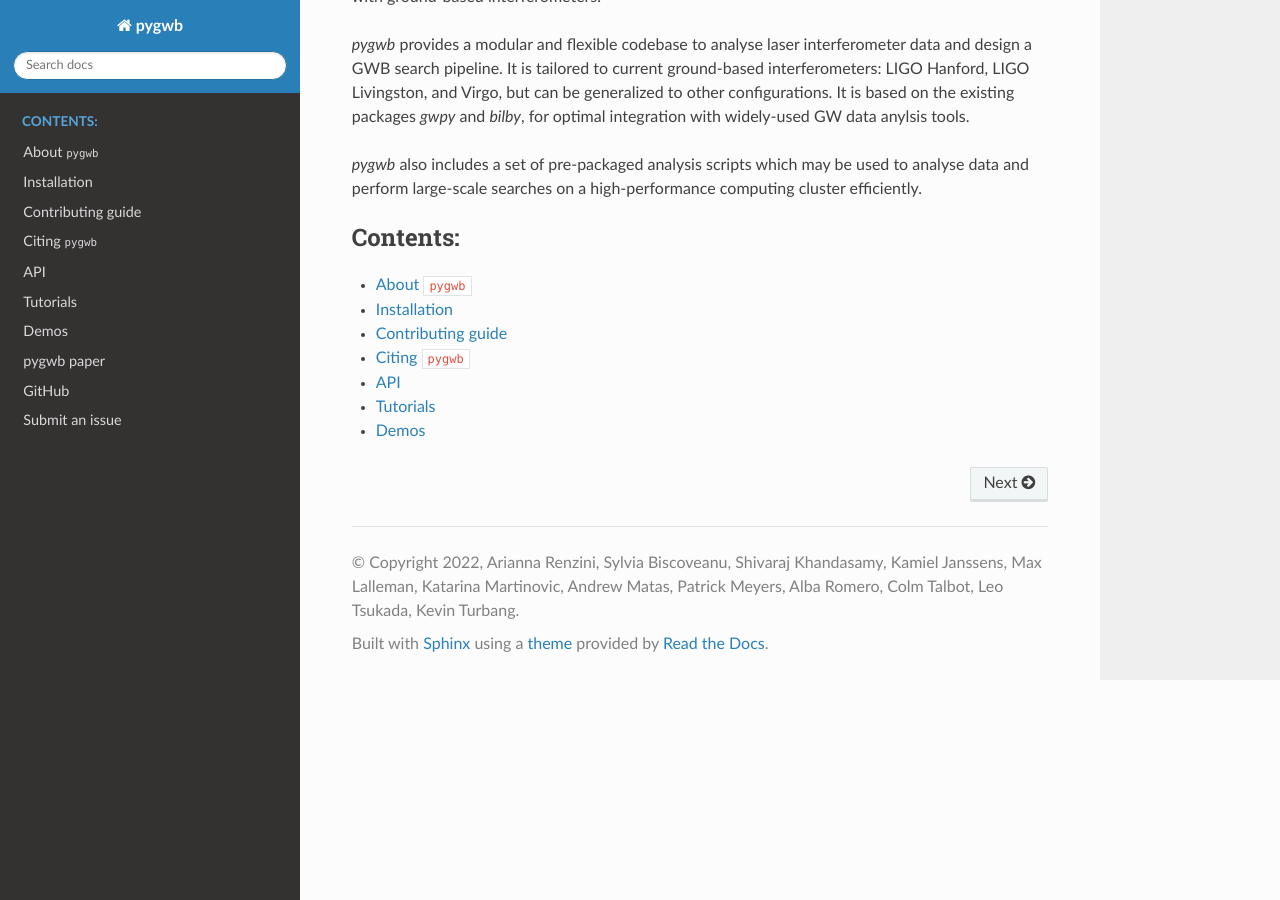
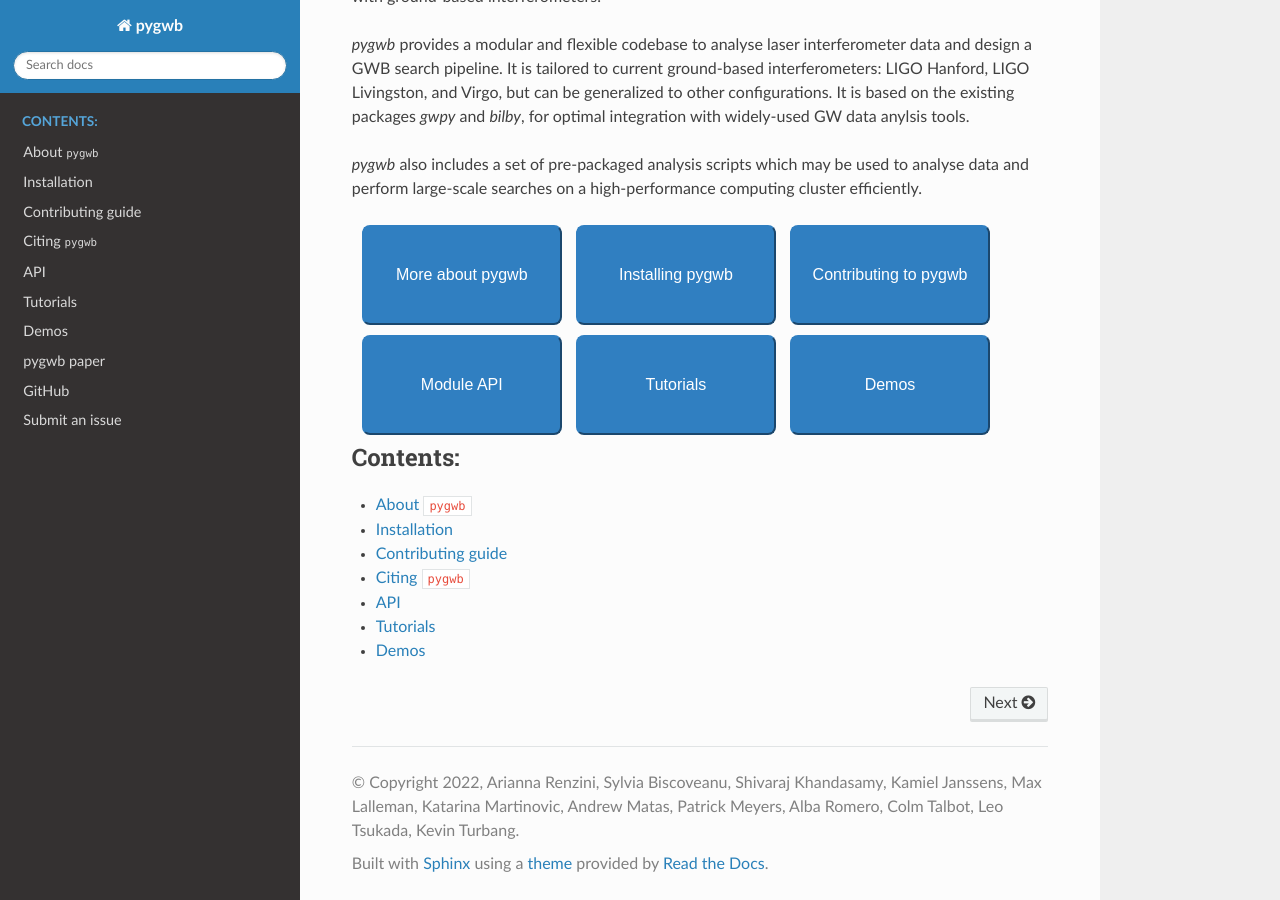
Before and after one commit to a-renzini/pygwb, a Sphinx documentation site: the page built from docs/index.rst, in a window 1280 px wide and 900 px high, scrolled down 532 px. Built offline with Sphinx 7.4.7 and the Read the Docs theme 2.0.0, drawn with Linux system fonts in a browser that asks for light colours; pages that are not in the unit, such as notebooks, are missing from menus; the version number could not be read and is left out.

Commit message:
Adding index buttons

```diff
--- a/docs/index.rst
+++ b/docs/index.rst
@@ -12,6 +12,15 @@ pygwb documentation
 `pygwb` provides a modular and flexible codebase to analyse laser interferometer data and design a GWB search pipeline. It is tailored to current ground-based interferometers: LIGO Hanford, LIGO Livingston, and Virgo, but can be generalized to other configurations. It is based on the existing packages `gwpy` and `bilby`, for optimal integration with widely-used GW data anylsis tools.
 
 `pygwb` also includes a set of pre-packaged analysis scripts which may be used to analyse data and perform large-scale searches on a high-performance computing cluster efficiently.
+
+.. raw:: html
+
+   <a href="about.html"><button style="background-color:#307FC1;border-color:#307FC1;color:white;width: 200.0px; height: 100.0px;border-radius: 8px;margin-bottom: 10px;margin-left: 10px">More about pygwb</button></a>
+   <a href="installation.html"><button style="background-color:#307FC1;color:white;border-color:#307FC1;width: 200.0px; height: 100.0px;border-radius: 8px;margin-bottom: 10px;margin-left: 10px">Installing pygwb</button></a>
+   <a href="contributing.html"><button style="background-color:#307FC1;color:white;border-color:#307FC1;width: 200.0px; height: 100.0px;border-radius: 8px;margin-bottom: 10px;margin-left: 10px">Contributing to pygwb</button></a>
+   <a href="api.html"><button style="background-color:#307FC1;color:white;border-color:#307FC1;width: 200.0px; height: 100.0px;border-radius: 8px;margin-bottom: 10px;margin-left: 10px">Module API</button></a>
+   <a href="tutorials.html"><button style="background-color:#307FC1;color:white;border-color:#307FC1;width: 200.0px; height: 100.0px;border-radius: 8px;margin-bottom: 10px;margin-left: 10px">Tutorials</button></a>
+   <a href="demos.html"><button style="background-color:#307FC1;color:white;border-color:#307FC1;width: 200.0px; height: 100.0px;border-radius: 8px;margin-bottom: 10px;margin-left: 10px">Demos</button></a>
 
 .. toctree::
    :maxdepth: 1
```
